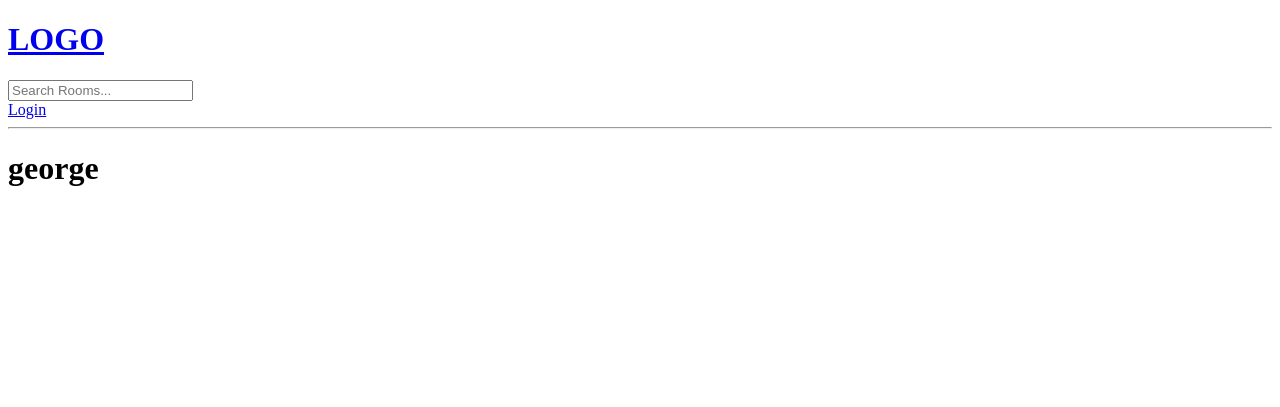
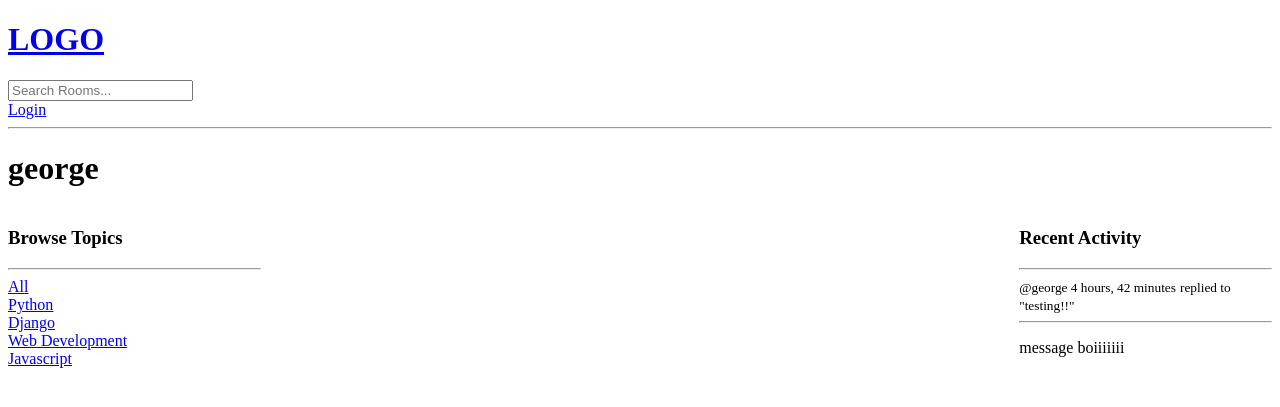
Before and after one commit to georgeleonework/studybud, a Django app: page /profile/4/ in a window 1280 px wide. Shown: the top 407 px of the page. Run offline with Django 4.2, Linux system fonts and the light colour scheme; data comes from the database, SQL or seed files in the repository.

Commit message:
added grid layout to profile page

```diff
--- a/base/templates/base/feed_component.html
+++ b/base/templates/base/feed_component.html
@@ -1,4 +1,4 @@
-<div>
+
 
 <!-- this link allows us to create a room at the top of the list of existing rooms -->
     <div>
@@ -16,4 +16,4 @@
                 <hr>
             </div>
         {% endfor %}
-</div>
+    </div>
--- a/base/templates/base/profile.html
+++ b/base/templates/base/profile.html
@@ -2,6 +2,26 @@
 
 {% block content %}
 
+<style>
+    .profile-container{
+        display: grid;
+        grid-template-columns: 1fr 3fr 1fr;
+    }
+</style>
+
+
 <h1>{{user.username}}</h1>
 
+<div class="profile-container">
+    <div>
+        {% include 'base/topics_component.html' %}
+    </div>
+    <div>
+        {% include 'base/feed_component.html' %}
+    </div>
+    <div>
+        {% include 'base/activity_component.html' %}
+    </div>
+</div>
+
 {% endblock content %}
--- a/base/views.py
+++ b/base/views.py
@@ -94,7 +94,10 @@ def room(request, pk):
 
 def userProfile(request, pk): #we need to pass in the pk to identify the particular users profile
     user = User.objects.get(id=pk) #select the user whos id matches the primary key
-    context = {'user':user}
+    rooms = user.room_set.all()
+    room_messages = user.message_set.all()
+    topics = Topic.objects.all()
+    context = {'user':user, 'rooms':rooms, 'room_messages':room_messages, 'topics':topics}
     return render(request, 'base/profile.html', context)
 
  #all we need to do is add this decorator to restrict certain functionality to a login status
```
